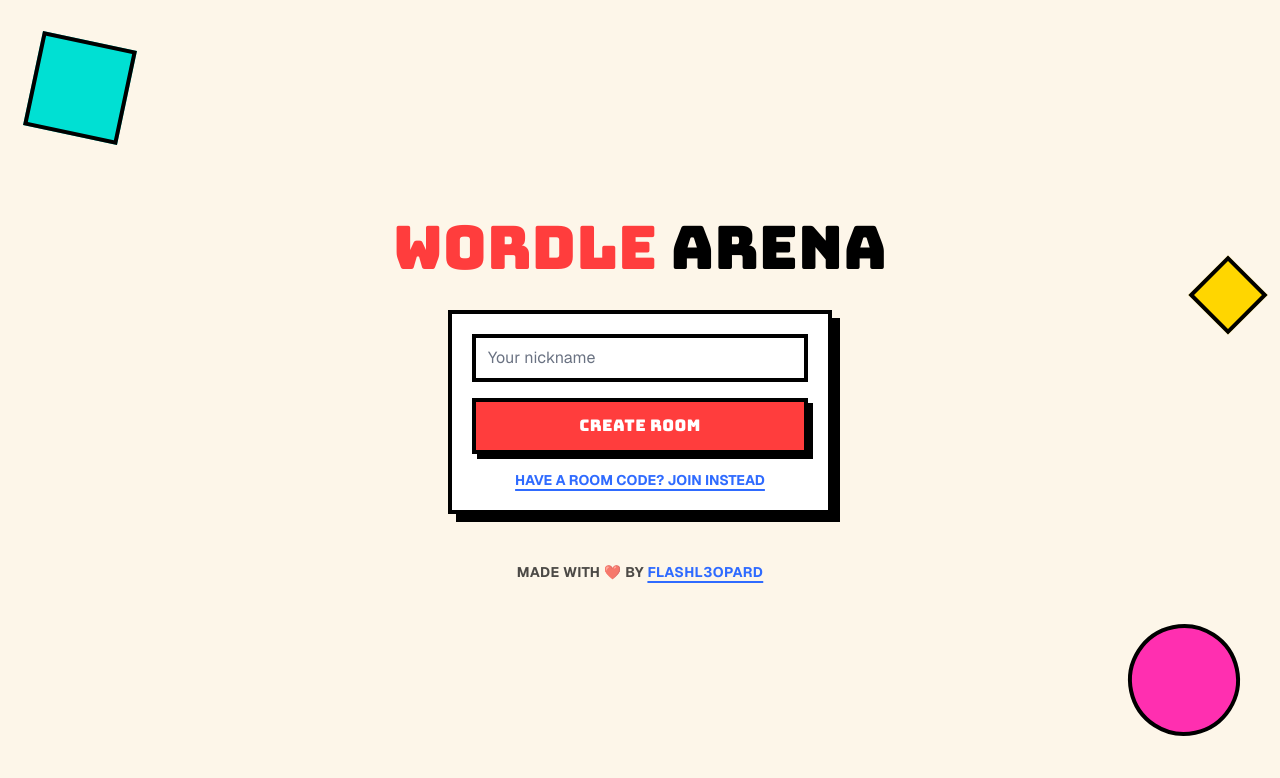
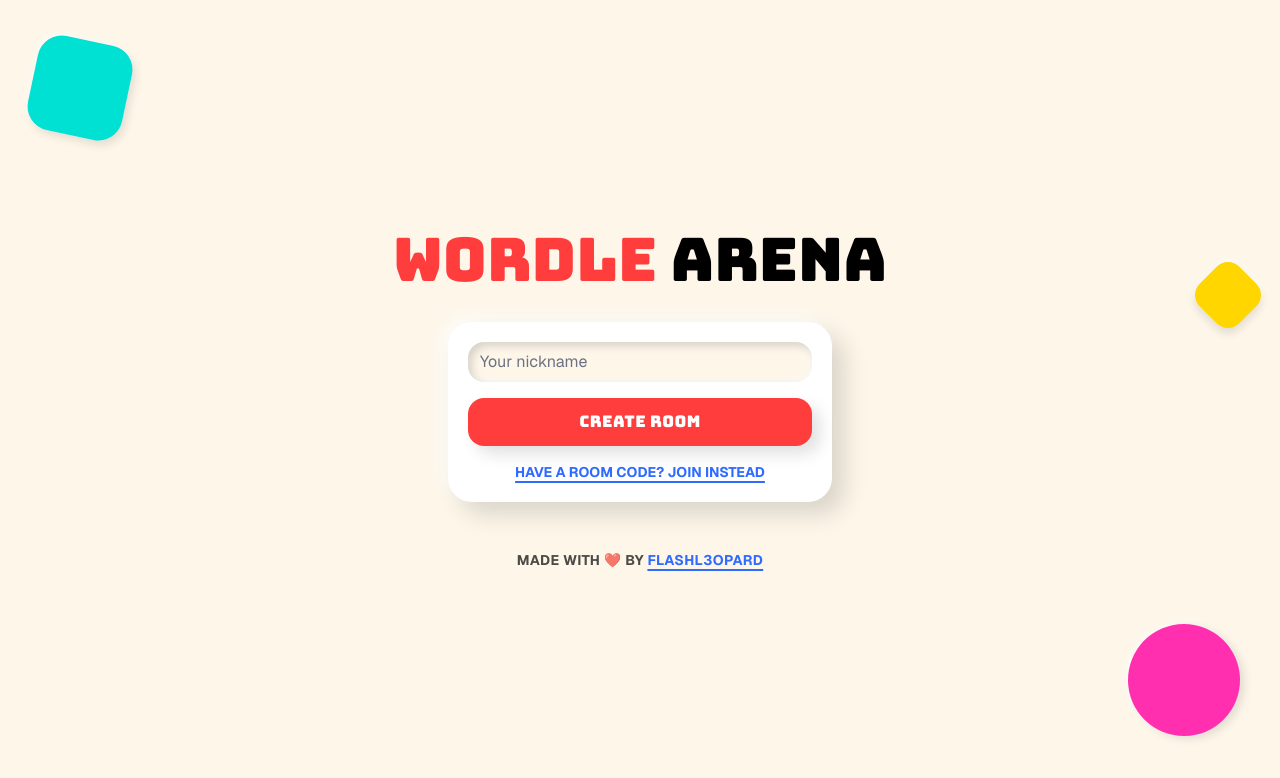
Before and after one commit to Flashl3opard/Wordle-Royale, a Next.js app: page / in a window 1280 px wide. Shown: the top 778 px of the page. Built offline with nearby package versions, Linux system fonts and the light colour scheme.

Commit message:
feat: restyle home page and join form as claymorphism

```diff
--- a/app/page.tsx
+++ b/app/page.tsx
@@ -36,19 +36,19 @@ export default function HomePage() {
 
   return (
     <main className="relative flex min-h-screen flex-col items-center justify-center gap-8 overflow-hidden bg-surface p-6">
-      <div className="pointer-events-none absolute top-10 left-8 h-16 w-16 rotate-12 border-4 border-black bg-accent-tertiary sm:h-24 sm:w-24" />
-      <div className="pointer-events-none absolute right-10 bottom-16 h-20 w-20 -rotate-12 rounded-full border-4 border-black bg-accent-quaternary sm:h-28 sm:w-28" />
-      <div className="pointer-events-none absolute top-1/3 right-6 h-10 w-10 rotate-45 border-4 border-black bg-accent-secondary sm:h-14 sm:w-14" />
+      <div className="pointer-events-none absolute top-10 left-8 h-16 w-16 rotate-12 rounded-3xl bg-accent-tertiary shadow-(--shadow-clay-sm) sm:h-24 sm:w-24" />
+      <div className="pointer-events-none absolute right-10 bottom-16 h-20 w-20 -rotate-12 rounded-full bg-accent-quaternary shadow-(--shadow-clay-sm) sm:h-28 sm:w-28" />
+      <div className="pointer-events-none absolute top-1/3 right-6 h-10 w-10 rotate-45 rounded-2xl bg-accent-secondary shadow-(--shadow-clay-sm) sm:h-14 sm:w-14" />
 
       <h1 className="relative font-display text-5xl uppercase text-ink sm:text-6xl">
         <span className="text-accent-primary">Wordle</span> Arena
       </h1>
       <form
         onSubmit={handleCreateRoom}
-        className="relative flex w-full max-w-sm flex-col gap-4 border-4 border-black bg-white p-5 shadow-(--shadow-brutal-lg)"
+        className="relative flex w-full max-w-sm flex-col gap-4 rounded-[var(--radius-clay)] bg-white p-5 shadow-(--shadow-clay-lg)"
       >
         <input
-          className="border-4 border-black px-3 py-2 font-bold placeholder:font-normal placeholder:text-gray-500 focus:outline-none focus:ring-4 focus:ring-accent-blue"
+          className="rounded-2xl bg-surface px-3 py-2 font-bold shadow-(--shadow-clay-pressed) placeholder:font-normal placeholder:text-gray-500 focus:outline-none focus:ring-4 focus:ring-accent-blue"
           placeholder="Your nickname"
           value={nickname}
           onChange={(e) => setNickname(e.target.value)}
@@ -58,7 +58,7 @@ export default function HomePage() {
         <button
           type="submit"
           disabled={loading}
-          className="border-4 border-black bg-accent-primary px-4 py-3 font-display uppercase tracking-wide text-white shadow-(--shadow-brutal) transition-transform hover:-translate-x-1 hover:-translate-y-1 hover:shadow-(--shadow-brutal-lg) disabled:opacity-50"
+          className="rounded-2xl bg-accent-primary px-4 py-3 font-display uppercase tracking-wide text-white shadow-(--shadow-clay) transition-transform active:scale-95 active:shadow-(--shadow-clay-pressed) disabled:opacity-50"
         >
           {loading ? "Creating..." : "Create Room"}
         </button>
--- a/components/JoinInline.tsx
+++ b/components/JoinInline.tsx
@@ -36,13 +36,13 @@ export function JoinInline({ roomCode, onJoined }: JoinInlineProps) {
   return (
     <form
       onSubmit={handleJoin}
-      className="flex w-full max-w-sm flex-col gap-4 border-4 border-black bg-white p-5 shadow-(--shadow-brutal-lg)"
+      className="flex w-full max-w-sm flex-col gap-4 rounded-[var(--radius-clay)] bg-white p-5 shadow-(--shadow-clay-lg)"
     >
       <p className="text-center font-display text-2xl uppercase tracking-wide">
         Join room <span className="text-accent-blue">{roomCode}</span>
       </p>
       <input
-        className="border-4 border-black px-3 py-2 font-bold placeholder:font-normal placeholder:text-gray-500 focus:outline-none focus:ring-4 focus:ring-accent-tertiary"
+        className="rounded-2xl bg-surface px-3 py-2 font-bold shadow-(--shadow-clay-pressed) placeholder:font-normal placeholder:text-gray-500 focus:outline-none focus:ring-4 focus:ring-accent-tertiary"
         placeholder="Your nickname"
         value={nickname}
         onChange={(e) => setNickname(e.target.value)}
@@ -52,7 +52,7 @@ export function JoinInline({ roomCode, onJoined }: JoinInlineProps) {
       <button
         type="submit"
         disabled={loading}
-        className="border-4 border-black bg-accent-blue px-4 py-3 font-display uppercase tracking-wide text-white shadow-(--shadow-brutal) transition-transform hover:-translate-x-1 hover:-translate-y-1 hover:shadow-(--shadow-brutal-lg) disabled:opacity-50"
+        className="rounded-2xl bg-accent-blue px-4 py-3 font-display uppercase tracking-wide text-white shadow-(--shadow-clay) transition-transform active:scale-95 active:shadow-(--shadow-clay-pressed) disabled:opacity-50"
       >
         {loading ? "Joining..." : "Join Room"}
       </button>
```
